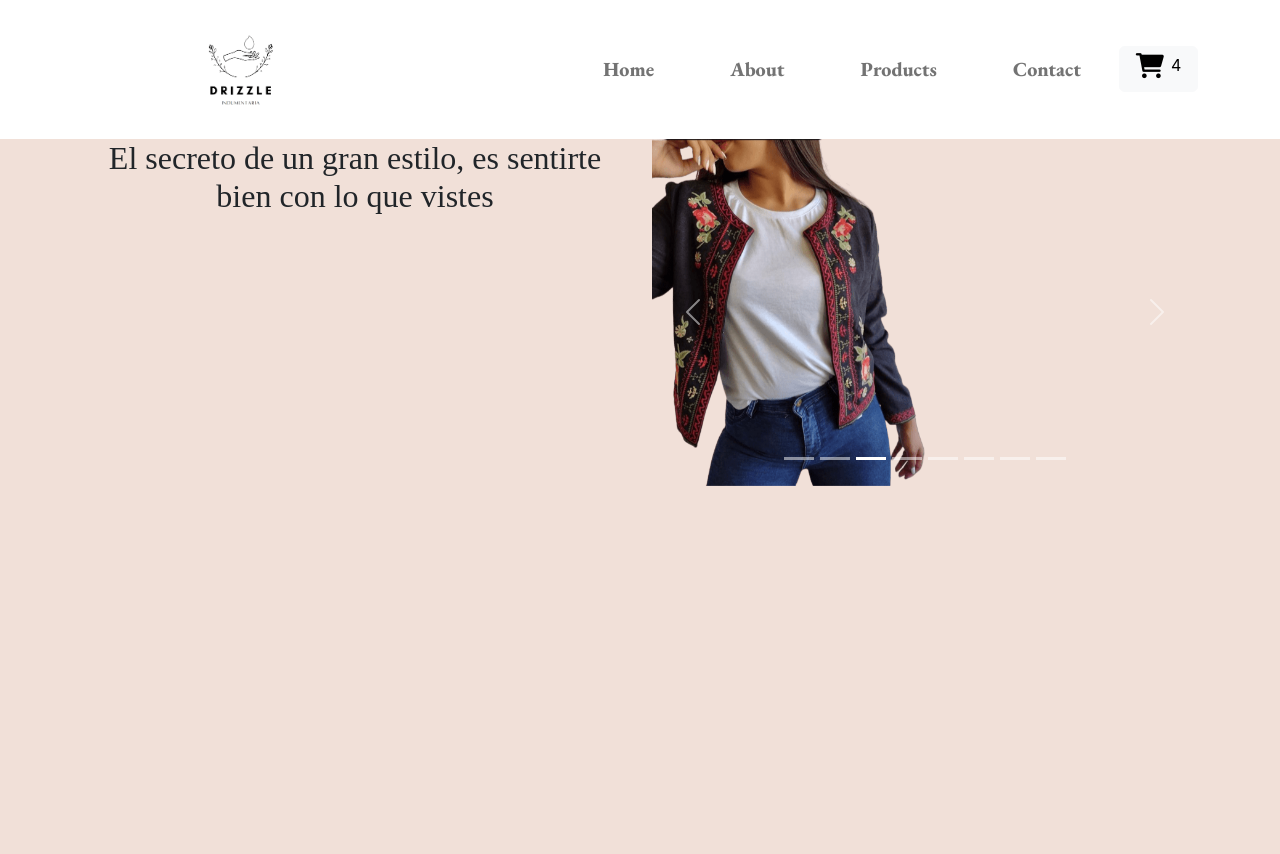
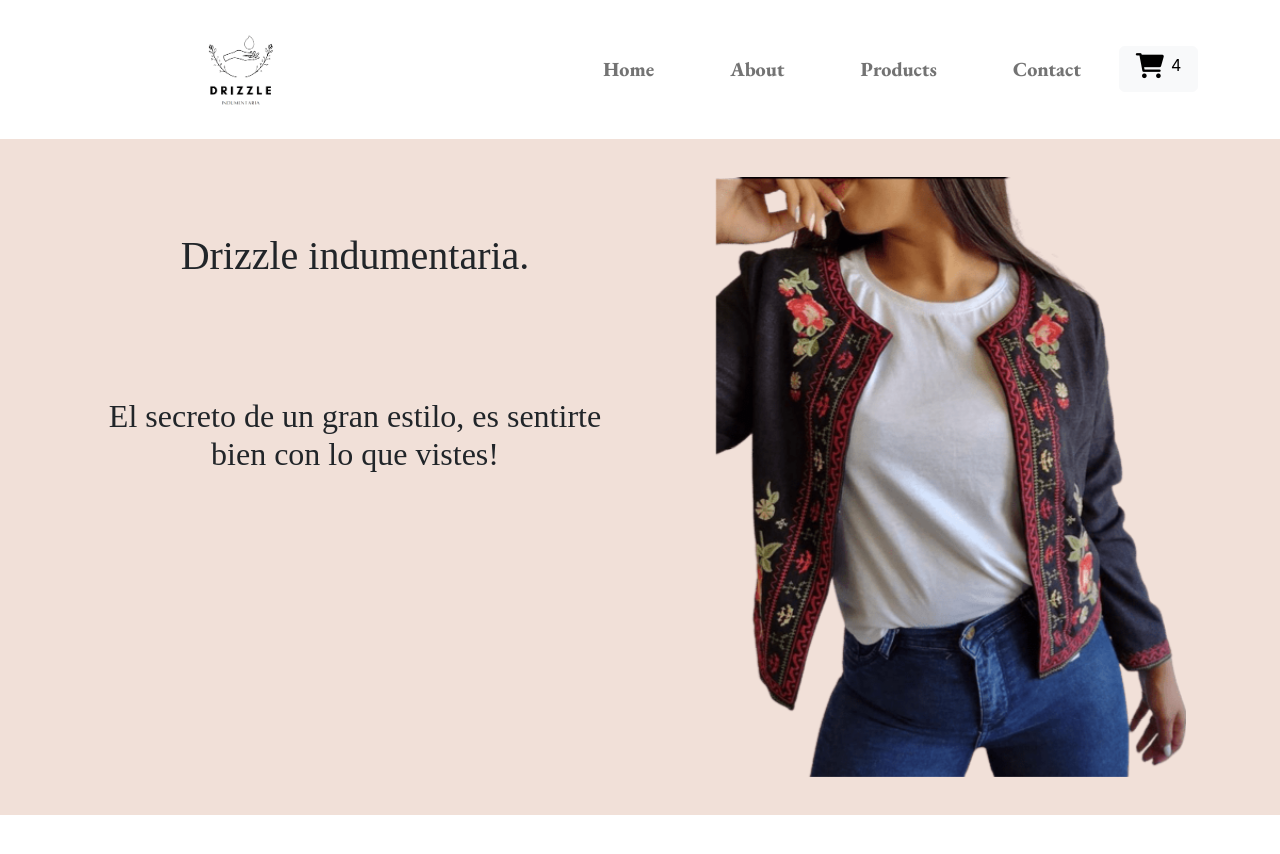
Before and after one commit to FedeNLencina/Drizzle-Indumentaria, a React (Create React App) app: page / in a window 1280 px wide. Shown: the top 854 px of the page. After the commit the page ends 815 px from the top, so only its background shows below. Built offline with nearby package versions, Linux system fonts and the light colour scheme; a web font is replaced by a local one.

Commit message:
Some modifications

```diff
--- a/src/components/Hero/Hero.css
+++ b/src/components/Hero/Hero.css
@@ -1,10 +1,18 @@
 /*font-family: 'Tiro Telugu', serif;*/
 .hero{
+    padding:3% ;
     width: 100%;
     background-color:rgb(241, 224, 216);
-    height:100vh;
+
+}
+.heroContainer{
+    height:80%;
+}
+.row{
+     height:100%;
 }
 
 .textHero{
+    padding:10% 3%;
     font-family: 'Tiro Telugu', serif;
 }
--- a/src/components/Hero/Hero.jsx
+++ b/src/components/Hero/Hero.jsx
@@ -8,15 +8,18 @@ export function Hero() {
   return (
     <>
       <div className="hero">
-        <Container>
-          <Row>
+        <Container className="heroContainer">
+          <Row className="row">
             <Col className="text-center">
+              <h1 className="textHero">
+                Drizzle indumentaria.
+              </h1>
               <h2 className="textHero">
-                El secreto de un gran estilo, es sentirte bien con lo que vistes
+                El secreto de un gran estilo, es sentirte bien con lo que vistes!
               </h2>
             </Col>
-            <Col className="justify-content-center">
-              <HeroCarousel/>
+            <Col>
+              <HeroCarousel />
             </Col>
           </Row>
         </Container>
--- a/src/components/HeroCarousel/HeroCarousel.css
+++ b/src/components/HeroCarousel/HeroCarousel.css
@@ -1,8 +1,30 @@
-.item{
-    width: 100%;
+.carouselContainer {
+  height: 100%;
 }
 
-.carouselImg{
-    width: 50%;
+.carousel {
+  width: 100%;
+  height: 100%;
+}
 
+.item {
+  width: 100%;
+  height: 100%;
 }
+
+.carouselImg {
+  margin-left: 10%;
+  height: 600px;
+}
+
+.carousel-indicators {
+  display: none;
+}
+
+.carousel-control-prev {
+  display: none;
+}
+
+.carousel-control-next {
+  display: none;
+}
--- a/src/components/HeroCarousel/HeroCarousel.jsx
+++ b/src/components/HeroCarousel/HeroCarousel.jsx
@@ -1,8 +1,10 @@
 import Carousel from "react-bootstrap/Carousel";
+import Container from "react-bootstrap/Container";
 import "./HeroCarousel.css";
 export function HeroCarousel() {
   return (
-    <Carousel>
+    <Container className="carouselContainer">
+      <Carousel className="carousel">
         <Carousel.Item interval={2000} className="item">
           <img
             className="d-block carouselImg"
@@ -48,17 +50,11 @@ export function HeroCarousel() {
         <Carousel.Item interval={2000} className="item">
           <img
             className="d-block carouselImg"
-          src={require("../../images/carrousel/image10.png")}
-          alt="Second slide"
-        />
-      </Carousel.Item>
-      <Carousel.Item interval={2000} className="item">
-        <img
-          className="d-block carouselImg"
             src={require("../../images/carrousel/image11.png")}
             alt="Second slide"
           />
         </Carousel.Item>
       </Carousel>
+    </Container>
   );
 }
```
Also changed, not shown: src/images/logo/logo3.png (added). Lines whose indentation alone changed are shown as unchanged.
